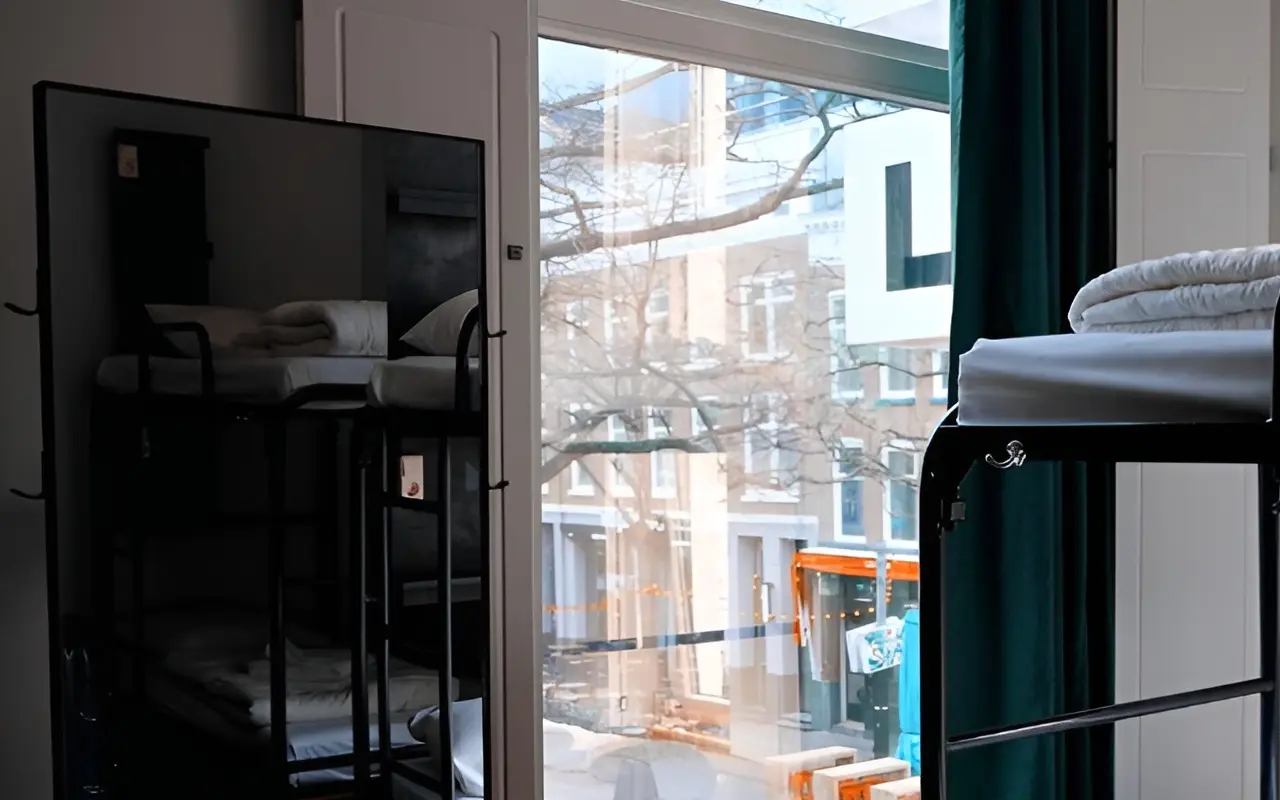
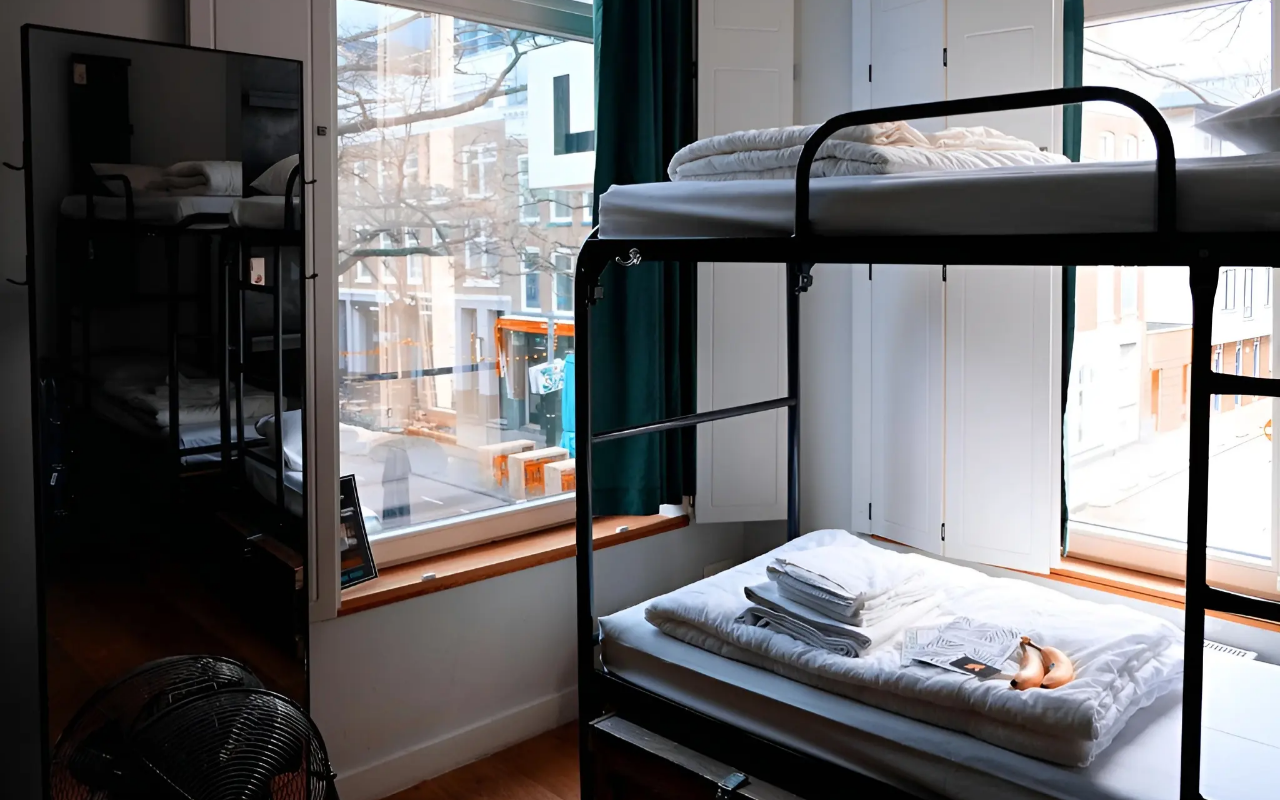
Before and after one commit to Scharlyopitz/VideoOnScroll, a React (Vite) app: page / in a window 1280 px wide. Shown: the top 800 px of the page. Built offline with nearby package versions, Linux system fonts and the light colour scheme.

Commit message:
Ajout taille pour l'image

```diff
--- a/src/sass/components/_videoScroll.scss
+++ b/src/sass/components/_videoScroll.scss
@@ -4,4 +4,10 @@
   top: 0;
   width: 100%;
   height: 100vh;
+
+  img {
+    width: 100%;
+    height: 100%;
+    object-fit: cover;
+  }
 }
--- a/src/style/style.css
+++ b/src/style/style.css
@@ -36,4 +36,10 @@ main {
   top: 0;
   width: 100%;
   height: 100vh;
+}
+#VideoScroll img {
+  width: 100%;
+  height: 100%;
+  -o-object-fit: cover;
+     object-fit: cover;
 }/*# sourceMappingURL=style.css.map */
```
Also changed, not shown: 1 other file (tests, documents, lock files or other folders).
